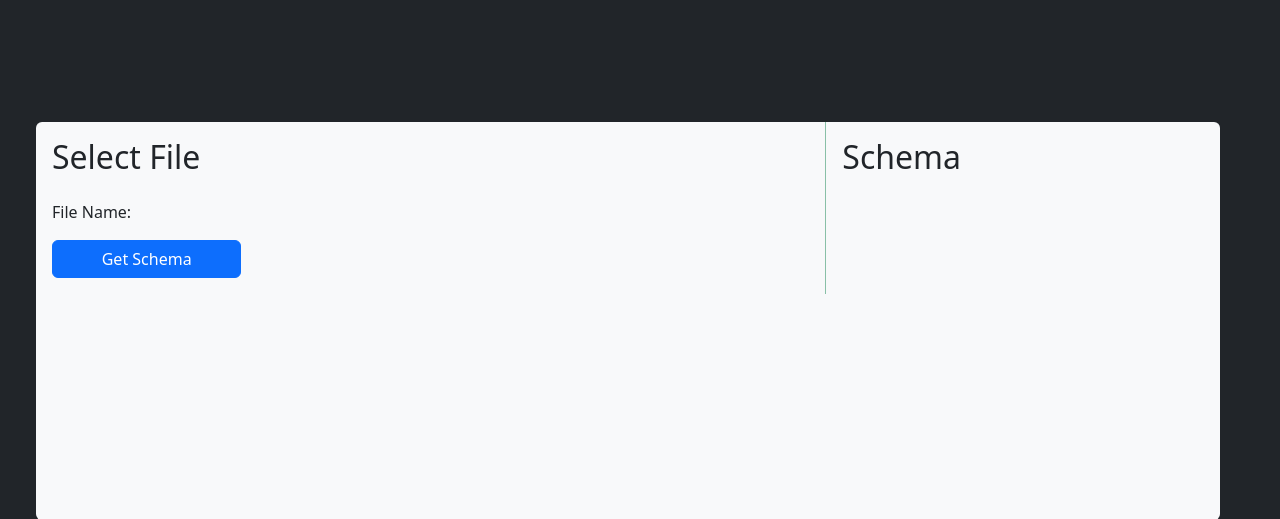
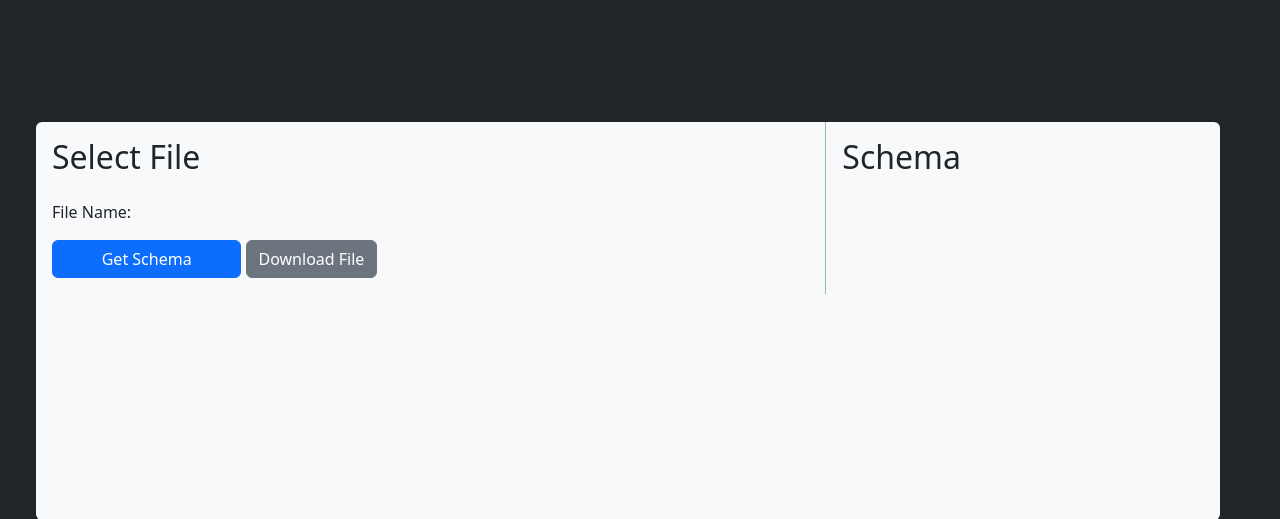
Before and after one commit to muhammad-ahmed02/DataBridge, a Django app: page /4/files/ in a window 1280 px wide. Shown: the part 232-751 px from the top of the page. Run offline with Django 4.2, Linux system fonts and the light colour scheme; data comes from the database, SQL or seed files in the repository; both versions use the stored data as it was after the commit; data that the repository does not hold is empty.

Commit message:
download file/folder added

```diff
--- a/aws/views.py
+++ b/aws/views.py
@@ -1,9 +1,14 @@
+import os
+
 from django.shortcuts import render, redirect, reverse
-from django.http import JsonResponse
+from django.http import JsonResponse, HttpResponse
+import boto3 as bt
+import zipfile
+
+from data_bridge.settings import MEDIA_ROOT
 from .forms import *
 from .models import S3Object
 from .utils import *
-import boto3 as bt
 
 
 def init_view(request):
@@ -67,6 +72,18 @@ def find_files_in_s3(con, bucket, ext) -> list:
     return files
 
 
+def create_zip_folder(files_path: list, files_name: list, folder_name=None) -> str:
+    default_zip_folder_name = 'file.zip'
+    zip_folder_name = folder_name+".zip" if folder_name else default_zip_folder_name
+    zip_file = zipfile.ZipFile(os.path.join(MEDIA_ROOT, zip_folder_name), 'w')
+
+    for path, name in zip(files_path, files_name):
+        zip_file.write(path, name)
+
+    zip_file.close()
+    return zip_folder_name
+
+
 def files_view(request, obj_id):
     obj = S3Object.objects.get(id=obj_id)
     s3_client = bt.client('s3', aws_access_key_id=obj.access_key, aws_secret_access_key=obj.secret_key)
@@ -93,9 +110,10 @@ def files_view(request, obj_id):
             table = form.cleaned_data['file_name']
             obj.file_name = table
             obj.save()
-            cond, df = get_file_df(con=s3_client, bucket=obj.bucket_name, table=table)
-            schema = get_schema(df, table) if cond else "None"
+
             if 'get_schema' in request.POST:
+                cond, df = get_file_df(con=s3_client, bucket=obj.bucket_name, table=table)
+                schema = get_schema(df, table) if cond else "None"
                 if cond:
                     return render(request, "aws/files.html",
                                   {'form': form, 'extension_form': extension_form, 'obj': obj, 'schema': schema})
@@ -104,10 +122,25 @@ def files_view(request, obj_id):
                     return render(request, "aws/files.html",
                                   {"form": form, 'extension_form': extension_form, 'obj': obj, 'error': error})
             elif "export_schema" in request.POST:
+                cond, df = get_file_df(con=s3_client, bucket=obj.bucket_name, table=table)
+                schema = get_schema(df, table) if cond else "None"
                 if cond:
                     response = JsonResponse(schema)
                     response['Content-Disposition'] = 'attachment; filename="schema.json"'
                     return response
+            elif "download" in request.POST:
+                file_path = os.path.join(MEDIA_ROOT, table)
+                s3_client.download_file(obj.bucket_name, table, file_path)
+                zip_folder = create_zip_folder([file_path], [table])
+                response = HttpResponse(content_type='application/zip')
+                response['Content-Disposition'] = f'attachment; filename="{zip_folder}"'
+                # Write the zip file data to the response
+                with open(os.path.join(MEDIA_ROOT, zip_folder), 'rb') as file:
+                    response.write(file.read())
+                os.remove(file_path)
+                os.remove(os.path.join(MEDIA_ROOT, zip_folder))
+                # Return the response
+                return response
         else:
             errors = form.errors
             return render(request, "aws/files.html",
@@ -157,18 +190,41 @@ def folders_view(request, obj_id):
             folder = form.cleaned_data['folder_name']
             obj.folder_name = folder
             obj.save()
-            cond, schema = find_folder_in_s3(s3_client, obj.bucket_name, folder, obj.extension)
             if 'get_schema' in request.POST:
+                cond, schema = find_folder_in_s3(s3_client, obj.bucket_name, folder, obj.extension)
                 if cond:
                     return render(request, "aws/folders.html",
                                   {'form': form, 'obj': obj, 'schema': schema})
                 error = schema
                 return render(request, "aws/folders.html", {'form': form, 'obj': obj, 'error': error})
             elif "export_schema" in request.POST:
+                cond, schema = find_folder_in_s3(s3_client, obj.bucket_name, folder, obj.extension)
                 if cond:
                     response = JsonResponse(schema)
                     response['Content-Disposition'] = 'attachment; filename="schema.json"'
                     return response
+            elif "download" in request.POST:
+                # download folder from s3 and create zip file and return it in response.
+                folder_path = os.path.join(MEDIA_ROOT, folder+".zip")
+
+                objects = s3_client.list_objects_v2(Bucket=obj.bucket_name, Prefix=folder+"/")
+                zip_file = zipfile.ZipFile(f'{folder_path}', 'w')
+
+                for file in objects.get("Contents", []):
+                    if 0 < file['Size'] <= (1024 * 1024):
+                        file_path = os.path.join(MEDIA_ROOT, file['Key'].split('/')[-1])
+                        s3_client.download_file(obj.bucket_name, file['Key'], file_path)
+                        zip_file.write(file_path, file['Key'])
+                        os.remove(file_path)
+                zip_file.close()
+                response = HttpResponse(content_type='application/zip')
+                response['Content-Disposition'] = f'attachment; filename="{folder}.zip"'
+                # Write the zip file data to the response
+                with open(folder_path, 'rb') as file:
+                    response.write(file.read())
+                os.remove(folder_path)
+                # Return the response
+                return response
         else:
             errors = form.errors
             return render(request, "aws/folders.html", {'form': form, 'errors': errors})
--- a/templates/aws/files.html
+++ b/templates/aws/files.html
@@ -49,6 +49,7 @@ Files
                     </ul>
                     {% endif %}
                     <button type="submit" class="btn btn-primary w-25" name="get_schema" value="get_schema">Get Schema</button>
+                    <button type="submit" class="btn btn-secondary" name="download" value="download">Download File</button>
                 </div>
                 <div class="col-md-4 border-start border-1 border-success border-opacity-50 p-3">
                 <!-- Right Side: Empty Space to Display Data -->
--- a/templates/aws/folders.html
+++ b/templates/aws/folders.html
@@ -46,6 +46,7 @@ Folders
                     </ul>
                     {% endif %}
                     <button type="submit" class="btn btn-primary w-25" name="get_schema" value="get_schema">Get Schema</button>
+                    <button type="submit" class="btn btn-secondary" name="download" value="download">Download File</button>
                 </div>
                 <div class="col-md-4 border-start border-1 border-success border-opacity-50 p-3">
                     <!-- Right Side: Empty Space to Display Data -->
```
Also changed, not shown: data_bridge/settings.py (+18 -21 lines), db.sqlite3, 1 other file.
